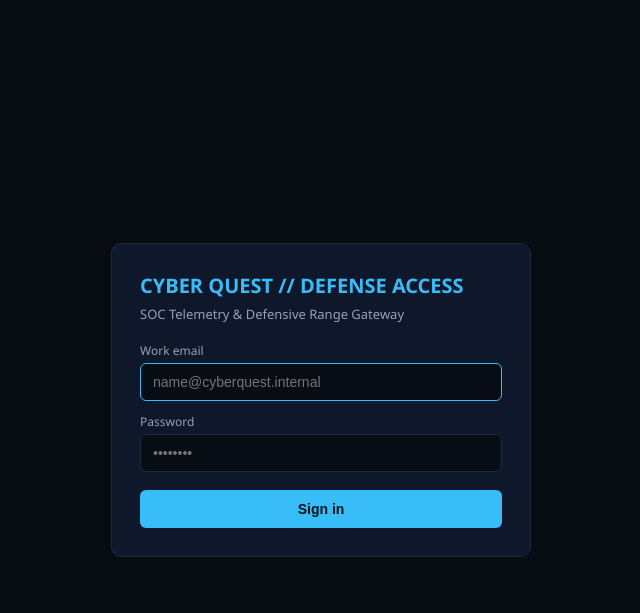
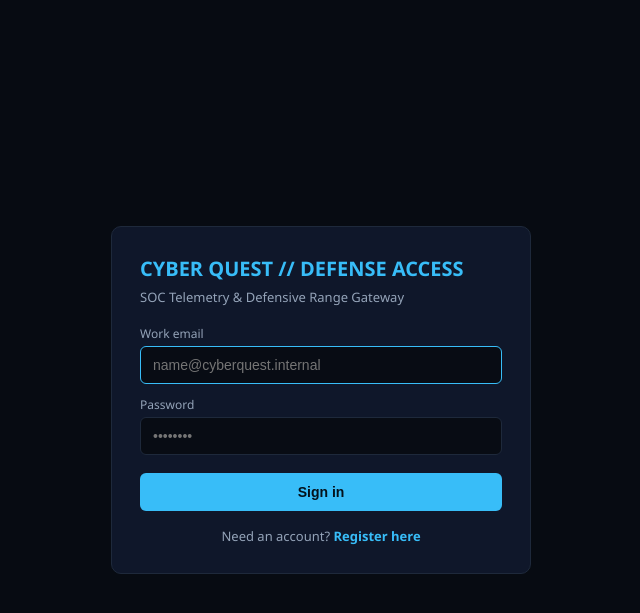
Before and after one commit to remmynyc1/cyber-quest, a Spring Boot app: page /login in a window 1280 px wide. Shown: the top 613 px of the page, without its empty margins (319-959 px from the left). Run offline with Spring Boot 4, Linux system fonts and the light colour scheme; some of the project's set-up classes (security, data sources, template engines, error pages and the like) are left out, and stand-ins take their place.

Commit message:
Add self-registration UI toggle to login page

```diff
--- a/src/main/resources/static/login.html
+++ b/src/main/resources/static/login.html
@@ -33,22 +33,32 @@
         }
         button:hover { filter: brightness(1.08); box-shadow: 0 0 14px var(--cyan-glow); }
         button:disabled { opacity: 0.5; cursor: not-allowed; }
+        .error-banner, .success-banner {
+            padding: 10px 12px; border-radius: 6px; font-size: 13px; line-height: 1.4; margin-bottom: 16px; display: none;
+        }
         .error-banner {
             background: rgba(248, 113, 113, 0.1); border: 1px solid rgba(248, 113, 113, 0.4); color: var(--red);
-            padding: 10px 12px; border-radius: 6px; font-size: 13px; line-height: 1.4; margin-bottom: 16px; display: none;
         }
+        .success-banner {
+            background: rgba(74, 222, 128, 0.1); border: 1px solid rgba(74, 222, 128, 0.4); color: var(--green);
+        }
+        .toggle-row { text-align: center; margin-top: 16px; font-size: 13px; color: var(--text-muted); }
+        .toggle-row a { color: var(--cyan); cursor: pointer; text-decoration: none; font-weight: 600; }
+        .toggle-row a:hover { text-decoration: underline; }
     </style>
 </head>
 <body>
     <main class="box">
-        <h1>CYBER QUEST // DEFENSE ACCESS</h1>
-        <p>SOC Telemetry &amp; Defensive Range Gateway</p>
+        <h1 id="formTitle">CYBER QUEST // DEFENSE ACCESS</h1>
+        <p id="formSubtitle">SOC Telemetry &amp; Defensive Range Gateway</p>
 
         <div id="errorBanner" class="error-banner" role="alert">
             Sign-in failed. Check your email and password. After 5 failed attempts an account is locked for 15 minutes.
         </div>
+        <div id="successBanner" class="success-banner" role="status"></div>
 
-        <form action="/login" method="post">
+        <!-- Login Form -->
+        <form id="loginForm" action="/login" method="post">
             <label for="username">Work email</label>
             <input id="username" type="text" name="username" placeholder="name@cyberquest.internal" autocomplete="username" required autofocus>
 
@@ -57,11 +67,87 @@
 
             <button type="submit">Sign in</button>
         </form>
+
+        <!-- Self-Registration Form (Hidden by Default) -->
+        <form id="registerForm" style="display: none;" onsubmit="handleRegister(event)">
+            <label for="regFullName">Full Name</label>
+            <input id="regFullName" type="text" placeholder="Marcus Vance" required>
+
+            <label for="regEmail">Work Email</label>
+            <input id="regEmail" type="email" placeholder="m.vance@cyberquest.internal" required>
+
+            <label for="regPassword">Password (12+ chars, letters & numbers)</label>
+            <input id="regPassword" type="password" placeholder="••••••••••••" required>
+
+            <button type="submit">Register Operative Account</button>
+        </form>
+
+        <div class="toggle-row">
+            <span id="toggleText">Need an account? <a onclick="toggleForm()">Register here</a></span>
+        </div>
     </main>
 
+    <script src="/common.js"></script>
     <script>
+        let isRegistering = false;
+
         if (window.location.search.includes('error')) {
             document.getElementById('errorBanner').style.display = 'block';
+        }
+
+        function toggleForm() {
+            isRegistering = !isRegistering;
+            document.getElementById('errorBanner').style.display = 'none';
+            document.getElementById('successBanner').style.display = 'none';
+
+            if (isRegistering) {
+                document.getElementById('formTitle').innerText = 'OPERATIVE ONBOARDING';
+                document.getElementById('formSubtitle').innerText = 'Create a new trainee account to access missions';
+                document.getElementById('loginForm').style.display = 'none';
+                document.getElementById('registerForm').style.display = 'block';
+                document.getElementById('toggleText').innerHTML = 'Already have an account? <a onclick="toggleForm()">Sign in</a>';
+            } else {
+                document.getElementById('formTitle').innerText = 'CYBER QUEST // DEFENSE ACCESS';
+                document.getElementById('formSubtitle').innerText = 'SOC Telemetry & Defensive Range Gateway';
+                document.getElementById('registerForm').style.display = 'none';
+                document.getElementById('loginForm').style.display = 'block';
+                document.getElementById('toggleText').innerHTML = 'Need an account? <a onclick="toggleForm()">Register here</a>';
+            }
+        }
+
+        async function handleRegister(event) {
+            event.preventDefault();
+            const errorBanner = document.getElementById('errorBanner');
+            const successBanner = document.getElementById('successBanner');
+            errorBanner.style.display = 'none';
+            successBanner.style.display = 'none';
+
+            const payload = {
+                fullName: document.getElementById('regFullName').value.trim(),
+                email: document.getElementById('regEmail').value.trim(),
+                password: document.getElementById('regPassword').value
+            };
+
+            try {
+                const response = await fetch('/api/users/register', {
+                    method: 'POST',
+                    headers: { 'Content-Type': 'application/json' },
+                    body: JSON.stringify(payload)
+                });
+                const data = await response.json();
+
+                if (response.ok) {
+                    successBanner.innerText = data.message || 'Account created successfully. Redirecting to sign in...';
+                    successBanner.style.display = 'block';
+                    setTimeout(() => { toggleForm(); }, 1500);
+                } else {
+                    errorBanner.innerText = data.message || 'Registration failed.';
+                    errorBanner.style.display = 'block';
+                }
+            } catch (err) {
+                errorBanner.innerText = 'Network error connecting to registration server.';
+                errorBanner.style.display = 'block';
+            }
         }
     </script>
 </body>
```
